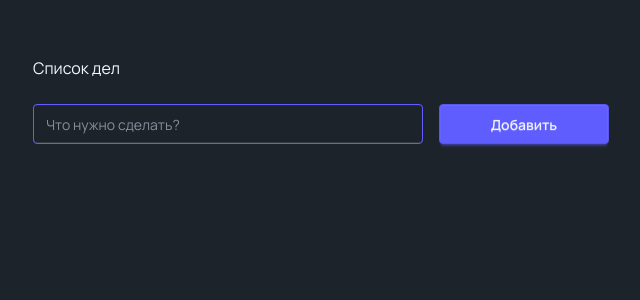
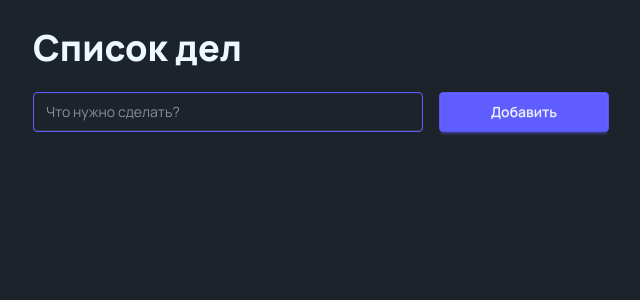
Before and after one commit to vladimirplesco/todo-new-app, a Next.js app: page / in a window 1280 px wide. Shown: the top 300 px of the page, without its empty margins (319-959 px from the left). Built offline with nearby package versions, Linux system fonts and the light colour scheme.

Commit message:
New styles

```diff
--- a/package.json
+++ b/package.json
@@ -15,6 +15,7 @@
   },
   "devDependencies": {
     "@tailwindcss/postcss": "^4",
+    "@tailwindcss/typography": "^0.5.19",
     "daisyui": "^5.4.7",
     "eslint": "^9",
     "eslint-config-next": "16.0.1",
--- a/src/app/globals.css
+++ b/src/app/globals.css
@@ -1,4 +1,6 @@
 @import "tailwindcss";
+@plugin "@tailwindcss/typography";
+
 @plugin "daisyui" {
   themes: dark --default;
   exclude: properties;
--- a/src/ui/form/form.js
+++ b/src/ui/form/form.js
@@ -14,11 +14,9 @@ const Form = ( {vers, setVers} ) => {
   }
   return (
 
-    <form action={ addItem }>
-        <div className="flex flex-wrap gap-4 w-full justify-center mb-6">
+    <form action={ addItem } className="flex flex-wrap gap-4 w-full mb-6">
           <input ref={ inputRef } className="input input-primary grow" type="text" required placeholder="Что нужно сделать?" />
           <button className="btn btn-primary grow" type='submit'>Добавить</button>
-        </div>
     </form>
   );
 };
--- a/src/ui/list/list.js
+++ b/src/ui/list/list.js
@@ -1,7 +1,7 @@
 export function List( {vers} ) {
   return (
     <ul className="list bg-base-200 rounded-box">
-      {vers.map((item) => <li className="border-b border-base-content/10 last:border-b-0 px-2 py-4 w-full" key={item.id}>{item.value}</li>)}
+      {vers.map((item) => <li className="border-b border-base-content/10 last:border-b-0 px-2 py-4" key={item.id}>{item.value}</li>)}
     </ul>
   );
 }
--- a/src/ui/title/title.js
+++ b/src/ui/title/title.js
@@ -1,6 +1,6 @@
 export function Title() {
   return (
-    <div className="mt-10">
+    <div className="mt-3 prose">
       <h1>Список дел</h1>
     </div>
   );
```
Also changed, not shown: 1 other file (tests, documents, lock files or other folders).
